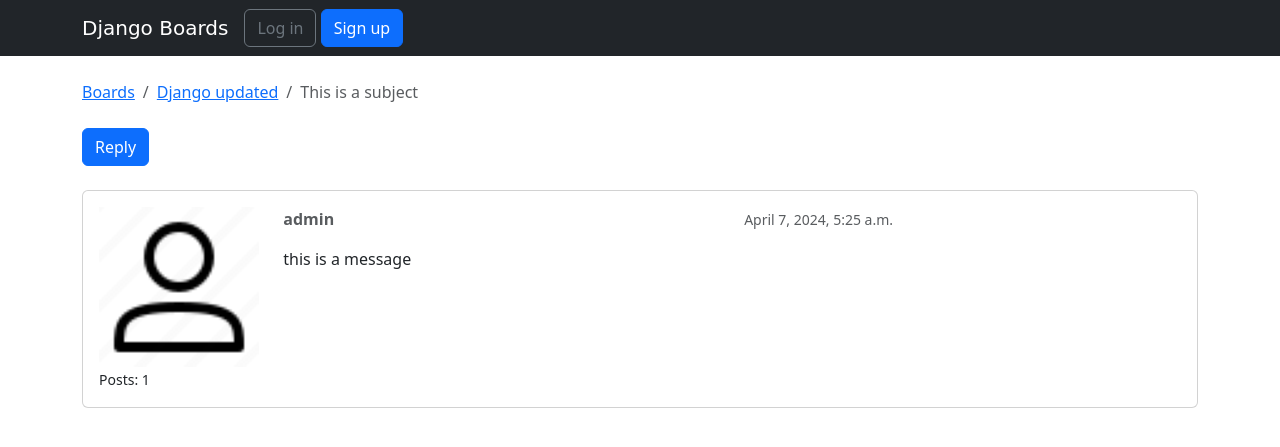
After one commit to ruman-metahorizon/django_10_30_march_25, a Django app: page /boards/1/topics/1/ in a window 1280 px wide. The commit adds this page. Shown: the top 447 px of the page. Run offline with Django 5.2, Linux system fonts and the light colour scheme; data comes from the database, SQL or seed files in the repository; both versions use the stored data as it was after the commit; some libraries are stand-ins or nearby versions; some web fonts are replaced.

Commit message:
Added login signup topics

```diff
--- a/blogs/accounts/views.py
+++ b/blogs/accounts/views.py
@@ -3,6 +3,7 @@
 
 from .forms import SignUpForm
 # Create your views here.
+
 
 def signup(request):
     if request.method == 'POST':
--- a/blogs/blogs/settings.py
+++ b/blogs/blogs/settings.py
@@ -78,6 +78,7 @@
 LOGOUT_REDIRECT_URL = 'home'
 LOGIN_REDIRECT_URL = 'home'
 
+LOGIN_URL = 'login'
 
 EMAIL_BACKEND = 'django.core.mail.backends.console.EmailBackend'
 
--- a/blogs/blogs/urls.py
+++ b/blogs/blogs/urls.py
@@ -22,7 +22,6 @@
 # from django.conf.urls import url
 from boards import views
 from accounts import views as accounts_views
-
 from django.contrib.auth import views as auth_views
 
 
@@ -39,9 +38,14 @@
     # re_path(r'^$', views.home, name='home'),
     re_path(r"^boards/(?P<pk>\d+)/$", views.board_topics, name="board_topics"),
     re_path(r"^boards/(?P<pk>\d+)/new/$", views.new_topic, name="new_topic"),
+    re_path(r'^boards/(?P<pk>\d+)/topics/(?P<topic_pk>\d+)/$', views.topic_posts, name='topic_posts'),
+
     path("admin/", admin.site.urls),
+
+
+
     re_path(r"^signup/$", accounts_views.signup, name="signup"),
-    re_path(r"^logout/$", auth_views.LogoutView.as_view(), name="logout"),
+    re_path(r"^logout/$", auth_views.LogoutView.as_view(http_method_names = ['get', 'post', 'options']), name="logout"),
     re_path(
         r"^login/$",
         auth_views.LoginView.as_view(template_name="login.html"),
@@ -74,4 +78,11 @@
         ),
         name="password_reset_complete",
     ),
+
+
+
+    re_path(r'^settings/password/$', auth_views.PasswordChangeView.as_view(template_name='password_change.html'),
+        name='password_change'),
+    re_path(r'^settings/password/done/$', auth_views.PasswordChangeDoneView.as_view(template_name='password_change_done.html'),
+        name='password_change_done'),
 ]
--- a/blogs/boards/views.py
+++ b/blogs/boards/views.py
@@ -3,6 +3,10 @@
 from django.http import HttpResponse, Http404
 from .models import Board, Topic, Post
 from .forms import NewTopicForm
+
+
+from django.contrib.auth.decorators import login_required
+
 
 def home(request):
     boards = Board.objects.all()
@@ -48,22 +52,30 @@
 def year_archive(request, year):
     return HttpResponse(f"Year: {year}")
 
+
+@login_required
 def new_topic(request, pk):
     board = get_object_or_404(Board, pk=pk)
-    user = User.objects.first()  # TODO: get the currently logged in user
+
     if request.method == 'POST':
         form = NewTopicForm(request.POST)
         if form.is_valid():
             topic = form.save(commit=False)
             topic.board = board
-            topic.starter = user
+            topic.starter = request.user
             topic.save()
             post = Post.objects.create(
                 message=form.cleaned_data.get('message'),
                 topic=topic,
-                created_by=user
+                created_by=request.user
             )
             return redirect('board_topics', pk=board.pk)  # TODO: redirect to the created topic page
     else:
         form = NewTopicForm()
     return render(request, 'new_topic.html', {'board': board, 'form': form})
+
+
+
+def topic_posts(request, pk, topic_pk):
+    topic = get_object_or_404(Topic, board__pk=pk, pk=topic_pk)
+    return render(request, 'topic_posts.html', {'topic': topic})
--- a/blogs/templates/base.html
+++ b/blogs/templates/base.html
@@ -32,13 +32,17 @@
                   <a class="dropdown-item" href="#">My account</a>
                   <a class="dropdown-item" href="#">Change password</a>
                   <div class="dropdown-divider"></div>
-                  <a class="dropdown-item" href="{% url 'logout' %}">Log out</a>
+                  <!-- <a class="dropdown-item" href="{% url 'logout' %}">Log out</a> -->
+                  <form method="post" action="{% url 'logout' %}">
+                    {% csrf_token %}
+                    <button type="submit">logout</button>
+                </form>
                 </div>
               </li>
             </ul>
           {% else %}
             <form class="form-inline ml-auto">
-              <a href="#" class="btn btn-outline-secondary">Log in</a>
+              <a href="{% url 'login' %}" class="btn btn-outline-secondary">Log in</a>
               <a href="{% url 'signup' %}" class="btn btn-primary ml-2">Sign up</a>
             </form>
           {% endif %}
--- a/blogs/templates/login.html
+++ b/blogs/templates/login.html
@@ -9,8 +9,10 @@
       <div class="card">
         <div class="card-body">
           <h3 class="card-title">Log in</h3>
+
           <form method="post" novalidate>
             {% csrf_token %}
+            <input type="hidden" name="next" value="{{ next }}">
             {% include 'includes/form.html' %}
             <button type="submit" class="btn btn-primary btn-block">Log in</button>
           </form>
--- /dev/null
+++ b/blogs/templates/topic_posts.html
@@ -0,0 +1,49 @@
+
+{% extends 'base.html' %}
+
+{% load static %}
+
+{% block title %}{{ topic.subject }}{% endblock %}
+
+{% block breadcrumb %}
+  <li class="breadcrumb-item"><a href="{% url 'home' %}">Boards</a></li>
+  <li class="breadcrumb-item"><a href="{% url 'board_topics' topic.board.pk %}">{{ topic.board.name }}</a></li>
+  <li class="breadcrumb-item active">{{ topic.subject }}</li>
+{% endblock %}
+
+{% block content %}
+
+  <div class="mb-4">
+    <a href="#" class="btn btn-primary" role="button">Reply</a>
+  </div>
+
+  {% for post in topic.posts.all %}
+    <div class="card mb-2">
+      <div class="card-body p-3">
+        <div class="row">
+          <div class="col-2">
+            <img src="{% static 'img/person.png' %}" alt="{{ post.created_by.username }}" class="w-100">
+            <small>Posts: {{ post.created_by.posts.count }}</small>
+          </div>
+          <div class="col-10">
+            <div class="row mb-3">
+              <div class="col-6">
+                <strong class="text-muted">{{ post.created_by.username }}</strong>
+              </div>
+              <div class="col-6 text-right">
+                <small class="text-muted">{{ post.created_at }}</small>
+              </div>
+            </div>
+            {{ post.message }}
+            {% if post.created_by == user %}
+              <div class="mt-3">
+                <a href="#" class="btn btn-primary btn-sm" role="button">Edit</a>
+              </div>
+            {% endif %}
+          </div>
+        </div>
+      </div>
+    </div>
+  {% endfor %}
+
+{% endblock %}
--- a/blogs/templates/topics.html
+++ b/blogs/templates/topics.html
@@ -28,9 +28,10 @@
     </tr>
   </thead>
   <tbody>
+
   {% for topic in board.topics.all %}
   <tr>
-      <td>{{ topic.subject }}</td>
+    <td><a href="{% url 'topic_posts' board.pk topic.pk %}">{{ topic.subject }}</a></td>
     <td>{{ topic.starter.username }}</td>
     <td>0</td>
     <td>0</td>
```
Also changed, not shown: blogs/accounts/tests/test_view_password_reset.py (+12 -0 lines), blogs/boards/tests/test_view_new_topic.py (added, +14 -0 lines), blogs/boards/tests/test_view_topic_posts.py (added, +24 -0 lines), blogs/templates/password_change.html (added, +20 -0 lines), blogs/templates/password_change_done.html (added, +16 -0 lines), blogs/boards/tests/test_view_board_topics.py (added), blogs/boards/tests/test_view_home.py (added), blogs/db.sqlite3, blogs/static/img/person.png (added). Lines whose indentation alone changed are shown as unchanged.
